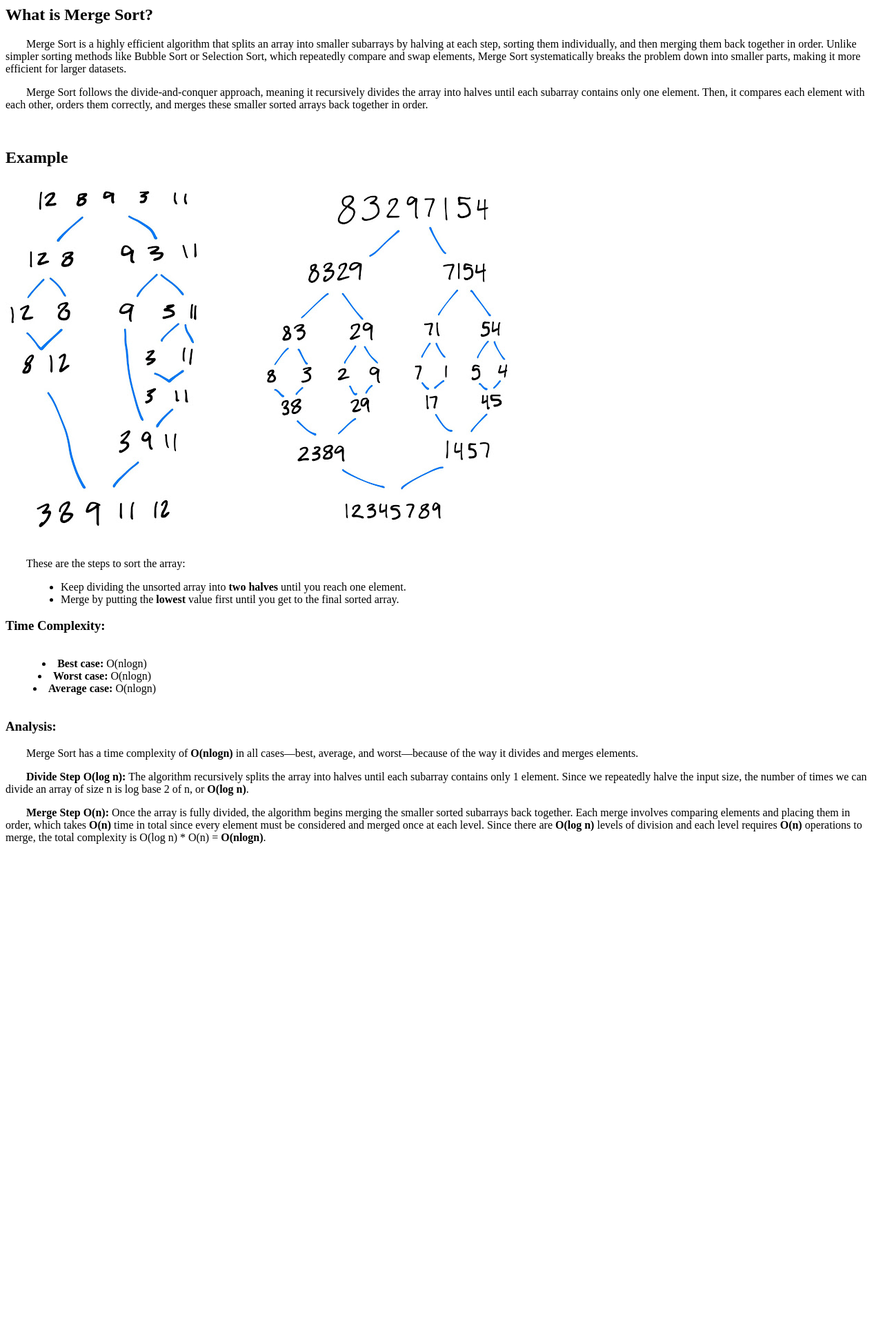
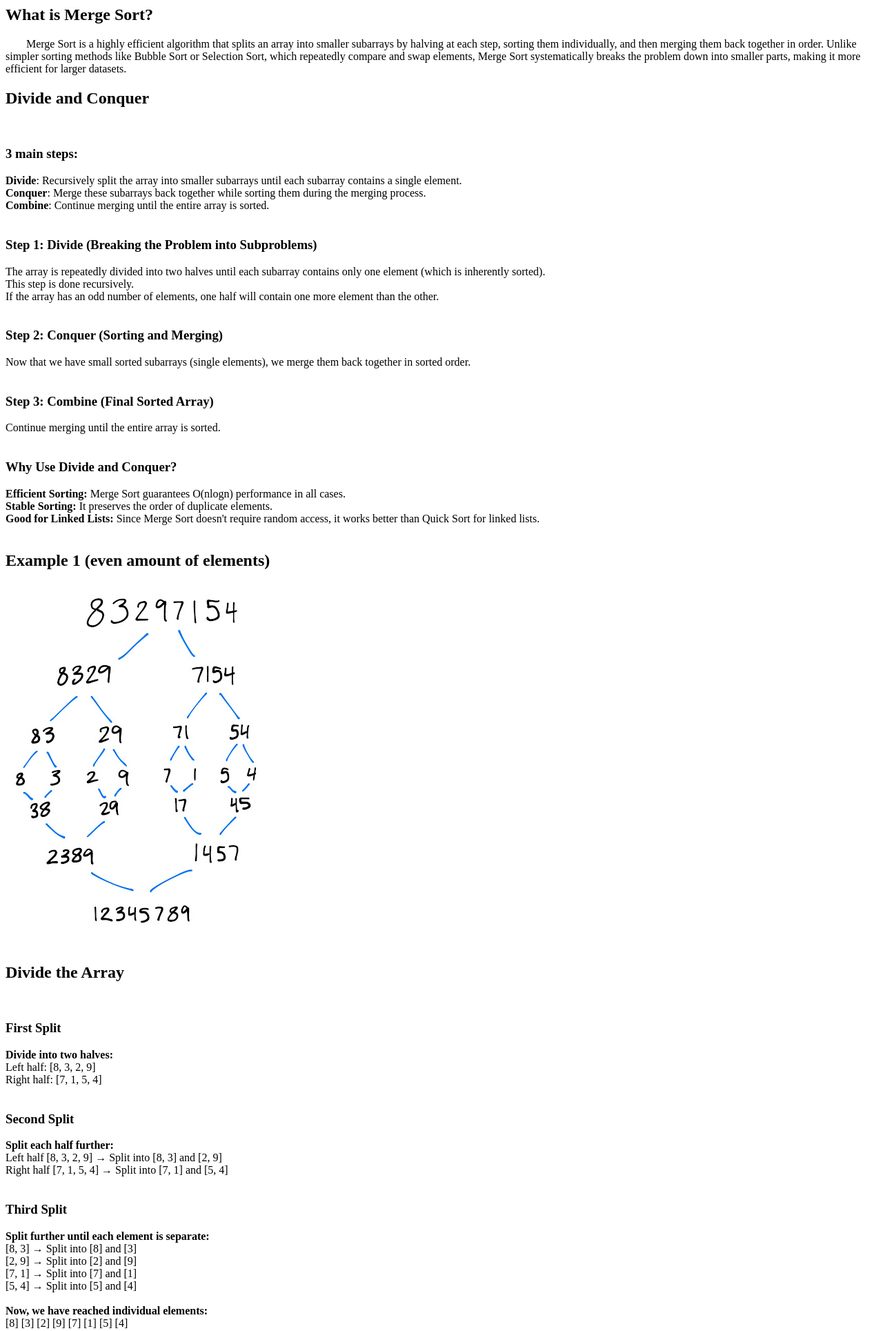
Before and after one commit to acastro23/ds-webapp, a Django app: template learnApp/templates/learnApp/descriptions/merge-sort.html in a window 1280 px wide. Shown: the top 1929 px of the page at 69% size. Before the commit the page ends 1223 px from the top, so only its background shows below. Run offline with Django 5.2, Linux system fonts and the light colour scheme; the template is opened without the code that fills it, so the values that code supplies are empty.

Commit message:
edited merge, quick

```diff
--- a/learnApp/templates/learnApp/descriptions/merge-sort.html
+++ b/learnApp/templates/learnApp/descriptions/merge-sort.html
@@ -6,28 +6,157 @@
     Unlike simpler sorting methods like Bubble Sort or Selection Sort, which repeatedly compare and swap elements, Merge Sort systematically breaks the problem down into smaller parts, making it more efficient for larger datasets.
 </p>
 
-<p style="text-indent: 30px;">
-    Merge Sort follows the divide-and-conquer approach, meaning it recursively divides the array into halves until each subarray contains only one element.
-    Then, it compares each element with each other, orders them correctly, and merges these smaller sorted arrays back together in order.
-</p><br>
+<h2>Divide and Conquer</h2><br>
 
+<h3>3 main steps:</h3>
+<b>Divide</b>: Recursively split the array into smaller subarrays until each subarray contains a single element.<br>
+<b>Conquer</b>: Merge these subarrays back together while sorting them during the merging process.<br>
+<b>Combine</b>: Continue merging until the entire array is sorted.<br><br>
+
+<h3>Step 1: Divide (Breaking the Problem into Subproblems)</h3>
+The array is repeatedly divided into two halves until each subarray contains only one element (which is inherently sorted).<br>
+This step is done recursively.<br>
+If the array has an odd number of elements, one half will contain one more element than the other.<br><br>
+
+<h3>Step 2: Conquer (Sorting and Merging)</h3>
+Now that we have small sorted subarrays (single elements), we merge them back together in sorted order.<br><br>
+
+<h3>Step 3: Combine (Final Sorted Array)</h3>
+Continue merging until the entire array is sorted.<br><br>
+
+<h3>Why Use Divide and Conquer?</h3>
+<b>Efficient Sorting:</b> Merge Sort guarantees O(nlogn) performance in all cases.<br>
+<b>Stable Sorting:</b> It preserves the order of duplicate elements.<br>
+<b>Good for Linked Lists:</b> Since Merge Sort doesn't require random access, it works better than Quick Sort for linked lists.<br><br>
 
 <!-- AC0131 -- This might be changed for animations or for including multiple 'step' images
 -->
-<h2>Example</h2>
+<h2>Example 1 (even amount of elements)</h2>
 <div class="text-center" style="max-width: 250px; display: flex; gap: 70px;">
-    <img src="/static/learnApp/images/mergesort1.png" alt="Merge Sort 1 Example" class="img-fluid my-3">
     <img src="/static/learnApp/images/mergesort2.png" alt="Merge Sort 2 Example" class="img-fluid my-3">
 </div><br>
 
-<p style="text-indent: 30px;">
-    These are the steps to sort the array:
-</p>
+<h2>Divide the Array</h2><br>
 
-<ul style="margin-left: 40px;">
-    <li>Keep dividing the unsorted array into <b>two halves</b> until you reach one element.</li>
-    <li>Merge by putting the <b>lowest</b> value first until you get to the final sorted array.</li>
-</ul>
+<h3>First Split</h3>
+<b>Divide into two halves:</b><br>
+Left half: [8, 3, 2, 9]<br>
+Right half: [7, 1, 5, 4]<br><br>
+
+<h3>Second Split</h3>
+<b>Split each half further:</b><br>
+Left half [8, 3, 2, 9] → Split into [8, 3] and [2, 9]<br>
+Right half [7, 1, 5, 4] → Split into [7, 1] and [5, 4]<br><br>
+
+<h3>Third Split</h3>
+<b>Split further until each element is separate:</b><br>
+[8, 3] → Split into [8] and [3]<br>
+[2, 9] → Split into [2] and [9]<br>
+[7, 1] → Split into [7] and [1]<br>
+[5, 4] → Split into [5] and [4]<br><br>
+<b>Now, we have reached individual elements:</b><br>
+[8] [3] [2] [9] [7] [1] [5] [4]<br><br>
+
+<h2>Merge the Array</h2><br>
+
+<h3>First Merging Step (Merging Pairs)</h3><br>
+Merge [8] and [3] → [3, 8] (since 3 < 8)<br>
+Merge [2] and [9] → [2, 9] (since 2 < 9)<br>
+Merge [7] and [1] → [1, 7] (since 1 < 7)<br>
+Merge [5] and [4] → [4, 5] (since 4 < 5)<br>
+<b>Now, we have:</b>
+[3, 8] [2, 9] [1, 7] [4, 5]<br><br>
+
+<h3>Second Merging Step</h3><br>
+<b>Now, merge these sorted pairs:</b><br>
+
+- Merge [3, 8] and [2, 9]:<br>
+
+Compare 3 and 2 → 2 goes first.<br>
+Compare 3 and 9 → 3 goes next.<br>
+Compare 8 and 9 → 8 goes next.<br>
+Only 9 is left, so it goes at the end.<br>
+<b>Result: [2, 3, 8, 9]</b><br><br>
+
+- Merge [1, 7] and [4, 5]:<br>
+
+Compare 1 and 4 → 1 goes first.<br>
+Compare 7 and 4 → 4 goes next.<br>
+Compare 7 and 5 → 5 goes next.<br>
+Only 7 is left, so it goes at the end.<br>
+<b>Result: [1, 4, 5, 7]</b><br><br>
+
+<b>Now, we have:</b>
+[2, 3, 8, 9] [1, 4, 5, 7]<br><br>
+
+<h3>Final Merging Step</h3>
+<b>Now, merge [2, 3, 8, 9] and [1, 4, 5, 7]:</b><br>
+
+Compare 2 and 1 → 1 goes first.<br>
+Compare 2 and 4 → 2 goes next.<br>
+Compare 3 and 4 → 3 goes next.<br>
+Compare 8 and 4 → 4 goes next.<br>
+Compare 8 and 5 → 5 goes next.<br>
+Compare 8 and 7 → 7 goes next.<br>
+Compare 8 and 9 → 8 goes next.<br>
+Only 9 is left, so it goes at the end.<br><br>
+
+<h3>Final Sorted Array:</h3>
+[1, 2, 3, 4, 5, 7, 8, 9]<br><br><br>
+
+
+<h2>Example 2 (odd amount of elements)</h2>
+<div class="text-center" style="max-width: 250px; display: flex; gap: 70px;">
+    <img src="/static/learnApp/images/mergesort1.png" alt="Merge Sort 1 Example" class="img-fluid my-3">
+</div><br>
+
+<h2>Divide the Array</h2><br>
+
+<h3>First Split</h3>
+<b>Divide into two halves:</b><br>
+Left half: [12, 8]<br>
+Right half: [9, 3, 11]<br><br>
+
+<h3>Second Split</h3>
+<b>Split each half further:</b><br>
+[12, 8] → Split into [12] and [8]<br>
+[9, 3, 11] → Split into [9] and [3, 11]<br>
+[3, 11] → Split into [3] and [11]<br><br>
+
+<b>Now, we have reached individual elements:</b><br>
+[12] [8] [9] [3] [11]<br><br>
+
+<h2>Merge the Array</h2><br>
+
+<h3>First Merging Step (Merging Pairs)</h3><br>
+Merge [12] and [8] → [8, 12] (since 8 < 12)<br>
+Merge [3] and [11] → [3, 11] (since 3 < 11)<br>
+<b>Now, we have:</b>
+[8, 12] [9] [3, 11]<br><br>
+
+<h3>Second Merging Step</h3><br>
+<b>Merge [9] and [3, 11]:</b><br>
+
+Compare 9 and 3 → 3 goes first.<br>
+Compare 9 and 11 → 9 goes next.<br>
+Compare 8 and 9 → 8 goes next.<br>
+Only 11 is left, so it goes at the end.<br>
+<b>Result: [3, 9, 11]</b><br><br>
+
+<b>Now, we have:</b>
+[8, 12] [3, 9, 11]<br><br>
+
+<h3>Final Merging Step</h3>
+<b>Now, merge [8, 12] and [3, 9, 11]:</b><br>
+
+Compare 8 and 3 → 3 goes first.<br>
+Compare 8 and 9 → 8 goes next.<br>
+Compare 12 and 9 → 9 goes next.<br>
+Compare 12 and 11 → 11 goes next.<br>
+Only 12 is left, so it goes at the end.<br><br>
+
+<h3>Final Sorted Array:</h3>
+[3, 8, 9, 11, 12]<br><br><br>
 
 
 <!-- AC01312025 -- Each algorithm should talk about time complexity-->
@@ -37,6 +166,13 @@
         <li><strong>Best case:</strong> O(nlogn)</li>
         <li><strong>Worst case:</strong> O(nlogn)</li>
         <li><strong>Average case:</strong> O(nlogn)</li>
+    </ul>
+</div>
+
+<div class="text-center">
+    <h3>Space Complexity:</h3>
+    <ul style="list-style-position: inside; text-align: center; display: inline-block;">
+        <li>Since Merge Sort requires extra memory to store temporary subarrays, its space complexity is O(n)</li>
     </ul>
 </div>
 
```
Also changed, not shown: learnApp/templates/learnApp/descriptions/quick-sort.html (+21 -2 lines), learnApp/static/learnApp/images/mergesort1.png.
